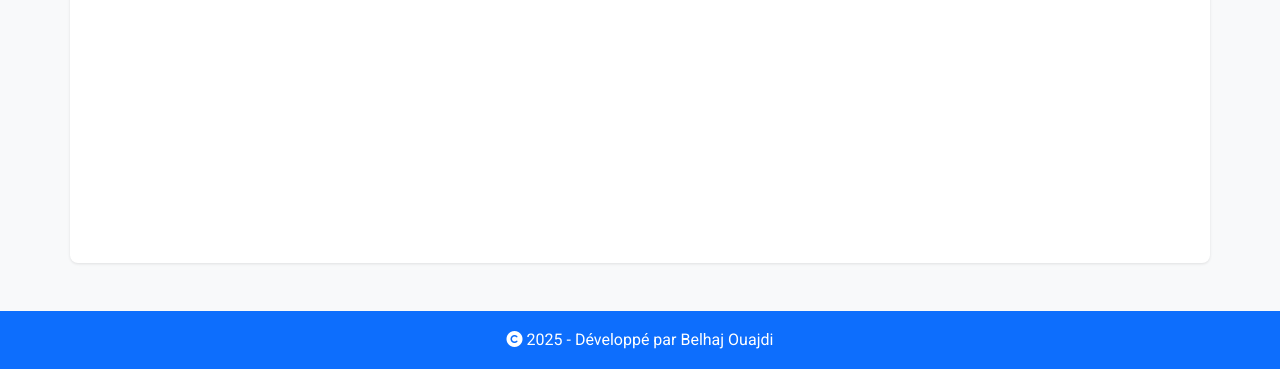
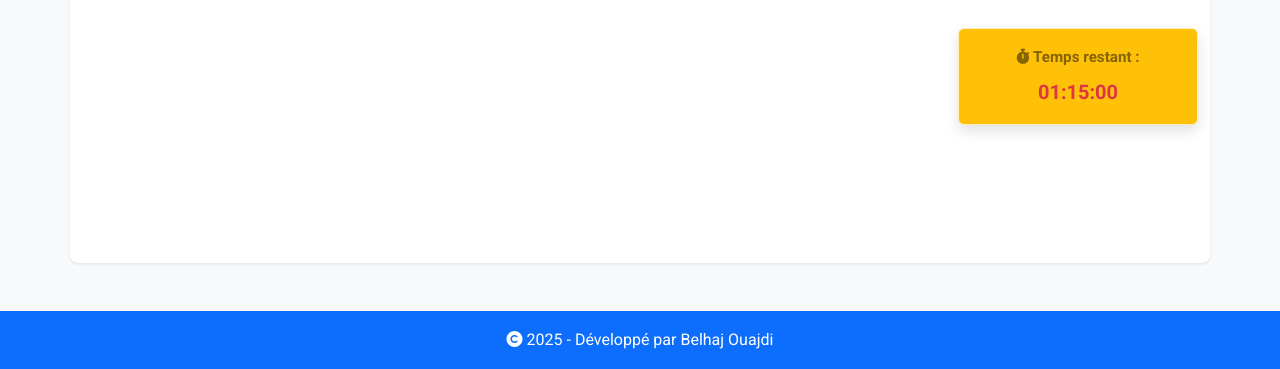
Before and after one commit to istqbtesttrial/EvaluaTest, a website: page index.html in a window 1280 px wide. Shown: the part 431-800 px from the top of the page. Drawn offline with nearby package versions, Linux system fonts and the light colour scheme.

Commit message:
Adjust timer layout to follow exam scroll

```diff
--- a/css/style.css
+++ b/css/style.css
@@ -70,6 +70,35 @@ main {
     opacity: 0;
     transform: translateY(8px);
     animation: mainFadeIn 0.32s ease-out forwards;
+}
+
+/* ========== Mise en page de l'examen ========== */
+#exam {
+    display: grid;
+    grid-template-columns: 1fr;
+    gap: 1.25rem;
+}
+
+@media (min-width: 992px) {
+    #exam {
+        grid-template-columns: minmax(0, 1fr) 15rem;
+        align-items: start;
+    }
+
+    #exam > h2 {
+        grid-column: 1 / -1;
+    }
+
+    #questions-container,
+    #exam .submit-container {
+        grid-column: 1 / 2;
+    }
+
+    #timer-container {
+        grid-column: 2 / 3;
+        grid-row: 2 / span 2;
+        justify-self: end;
+    }
 }
 
 /* ========== Questions ========== */
@@ -200,11 +229,9 @@ main {
     background: #fff3cd;
     border: 1px solid #ffeeba;
     color: #856404;
-    position: fixed;
-    top: 6rem;
-    right: 1.5rem;
-    width: 9.5rem;
-    aspect-ratio: 1 / 1;
+    position: sticky;
+    top: 0.75rem;
+    width: 100%;
     display: flex;
     flex-direction: column;
     align-items: center;
@@ -215,6 +242,7 @@ main {
     box-shadow: 0 12px 30px rgba(0,0,0,0.14);
     text-align: center;
     z-index: 1100;
+    transition: box-shadow 0.2s ease, transform 0.2s ease;
 }
 
 #timer-container strong {
@@ -226,20 +254,11 @@ main {
 }
 
 @media (min-width: 992px) {
-    #exam {
-        padding-right: 11rem;
-    }
-}
-
-@media (max-width: 991.98px) {
     #timer-container {
-        position: sticky;
-        top: 0.75rem;
-        right: auto;
-        width: 100%;
-        aspect-ratio: auto;
-        margin-bottom: 1rem;
-        box-shadow: 0 2px 4px rgba(0,0,0,0.08);
+        top: 1.5rem;
+        max-width: 15rem;
+        margin-left: auto;
+        box-shadow: 0 6px 14px rgba(0,0,0,0.12);
     }
 }
 
--- a/index.html
+++ b/index.html
@@ -75,7 +75,7 @@
             <!-- Les questions générées via JavaScript -->
         </div>
 
-        <div class="text-center mt-4">
+        <div class="submit-container text-center mt-4">
             <button id="submit-btn" style="display: none;" class="btn btn-primary btn-lg animate__animated animate__slideInUp">
                 <i class="fas fa-check"></i> Valider mes réponses
             </button>
```
